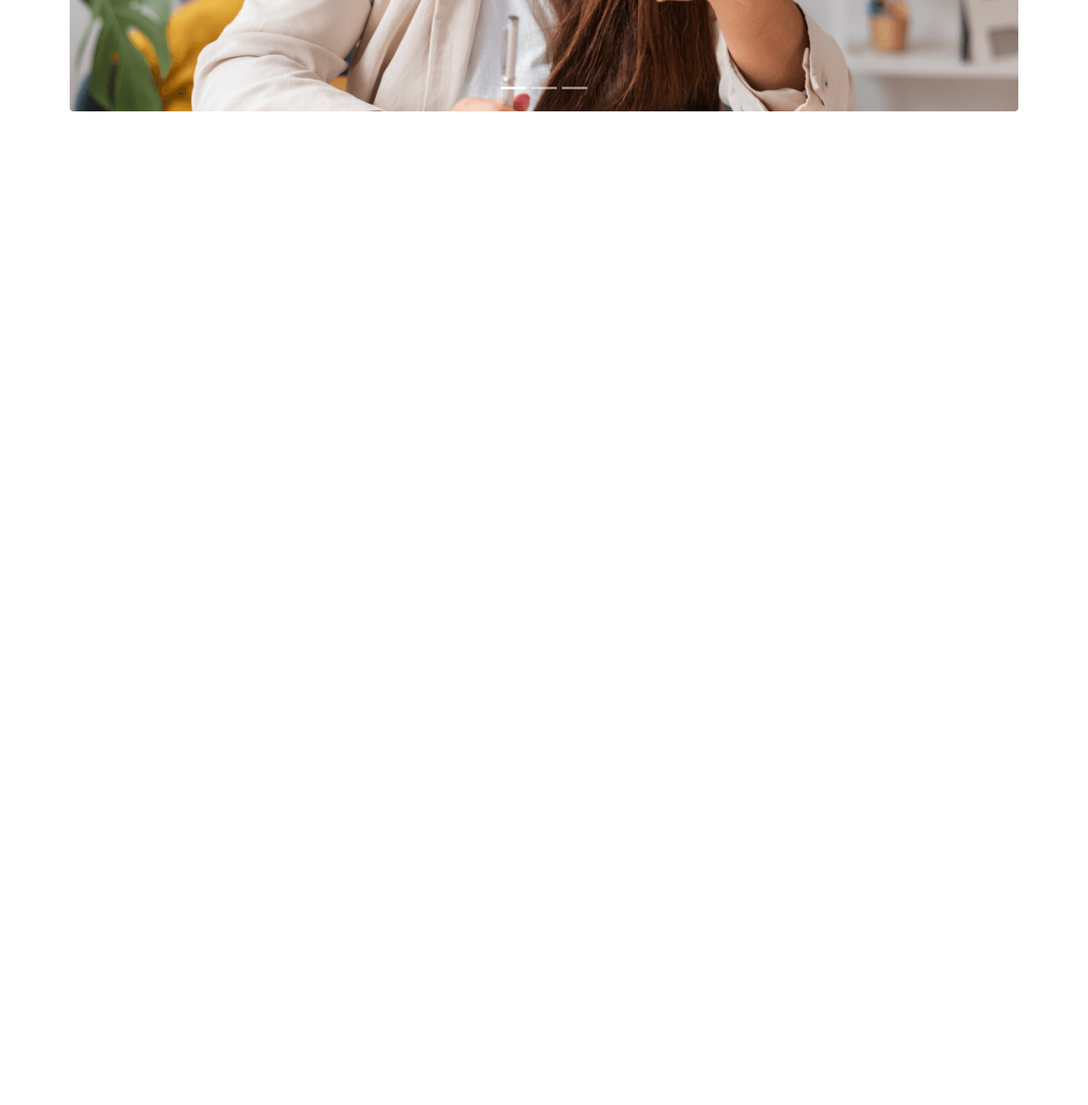
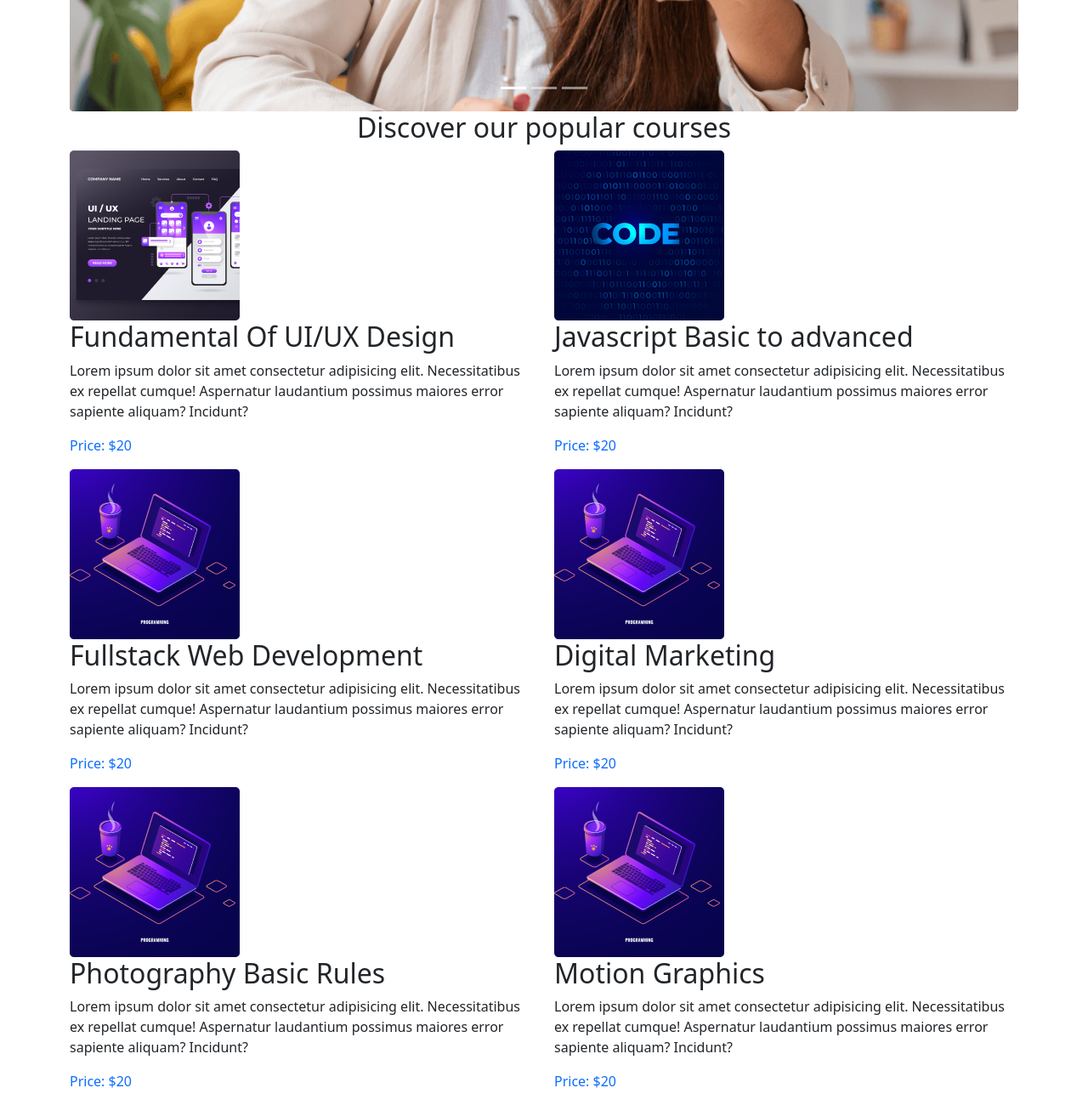
Before and after one commit to sny786/assignment-three, a plain HTML site: page index.html in a window 1280 px wide. Shown: the part 565-1865 px from the top of the page at 85% size. Before the commit the page ends 800 px from the top, so only its background shows below. Drawn offline with nearby package versions, Linux system fonts and the light colour scheme.

Commit message:
courses-done

```diff
--- a/index.html
+++ b/index.html
@@ -12,7 +12,7 @@
 <body>
 
     <header class="container">
-        <nav class="navbar navbar-expand-lg navbar-light bg-light">
+        <nav class="navbar navbar-expand-lg navbar-light bg-light ">
             <div class="container">
                 <a class="navbar-brand" href="#">Pro skill</a>
                 <button class="navbar-toggler" type="button" data-bs-toggle="collapse"
@@ -66,8 +66,8 @@
                         aria-label="Slide 3"></button>
                 </div>
                 <div class="carousel-inner">
-                    <div class="carousel-item active">
-                        <img src="images/cover/cover-1.png" class="d-block w-100" alt="...">
+                    <div class="carousel-item active ">
+                        <img src="images/cover/cover-1.png" class="d-block w-100 " alt="...">
                         <div
                             class="carousel-caption d-flex flex-column justify-content-center align-items-center h-100">
                             <h2>Learn real skills from top tech Instructor</h2>
@@ -106,7 +106,66 @@
             </div>
         </section>
         <!-- slider end  -->
+
+
+        <!-- courses add  -->
+
+        <section>
+
+            <div class="d-flex flex-column justify-content-center align-items-center h-100 ">
+                <h2>Discover our popular courses</h2>
+
+            </div>
+            <div class="row">
+                <div class="col-md-6 col-12 ">
+                    <img src="images/course/course-1.png" alt="" class="img-fluid">
+                    <h2>Fundamental Of UI/UX Design</h2>
+                    <p>Lorem ipsum dolor sit amet consectetur adipisicing elit. Necessitatibus ex repellat cumque!
+                        Aspernatur laudantium possimus maiores error sapiente aliquam? Incidunt?</p>
+
+                    <p class="text-primary">Price: $20</p>
+                </div>
+                <div class="col-md-6 col-12 ">
+                    <img src="images/course/course-2.png" alt="" class="img-fluid">
+                    <h2>Javascript Basic to advanced</h2>
+                    <p>Lorem ipsum dolor sit amet consectetur adipisicing elit. Necessitatibus ex repellat cumque!
+                        Aspernatur laudantium possimus maiores error sapiente aliquam? Incidunt?</p>
+                    <p class="text-primary">Price: $20</p>
+                </div>
+                <div class="col-md-6 col-12 ">
+                    <img src="images/course/course-3.png" alt="" class="img-fluid">
+                    <h2>Fullstack Web Development</h2>
+                    <p>Lorem ipsum dolor sit amet consectetur adipisicing elit. Necessitatibus ex repellat cumque!
+                        Aspernatur laudantium possimus maiores error sapiente aliquam? Incidunt?</p>
+                    <p class="text-primary">Price: $20</p>
+                </div>
+                <div class="col-md-6 col-12 ">
+                    <img src="images/course/course-3.png" alt="" class="img-fluid">
+                    <h2>Digital Marketing</h2>
+                    <p>Lorem ipsum dolor sit amet consectetur adipisicing elit. Necessitatibus ex repellat cumque!
+                        Aspernatur laudantium possimus maiores error sapiente aliquam? Incidunt?</p>
+                    <p class="text-primary">Price: $20</p>
+                </div>
+                <div class="col-md-6 col-12 ">
+                    <img src="images/course/course-3.png" alt="" class="img-fluid">
+                    <h2>Photography Basic Rules</h2>
+                    <p>Lorem ipsum dolor sit amet consectetur adipisicing elit. Necessitatibus ex repellat cumque!
+                        Aspernatur laudantium possimus maiores error sapiente aliquam? Incidunt?</p>
+                    <p class="text-primary">Price: $20</p>
+                </div>
+                <div class="col-md-6 col-12 ">
+                    <img src="images/course/course-3.png" alt="" class="img-fluid">
+                    <h2>Motion Graphics</h2>
+                    <p>Lorem ipsum dolor sit amet consectetur adipisicing elit. Necessitatibus ex repellat cumque!
+                        Aspernatur laudantium possimus maiores error sapiente aliquam? Incidunt?</p>
+                    <p class="text-primary">Price: $20</p>
+                </div>
+            </div>
+        </section>
+        <!-- courses done  -->
     </header>
+
+
     <script src="https://cdn.jsdelivr.net/npm/bootstrap@5.2.0/dist/js/bootstrap.bundle.min.js"
         integrity="sha384-A3rJD856KowSb7dwlZdYEkO39Gagi7vIsF0jrRAoQmDKKtQBHUuLZ9AsSv4jD4Xa"
         crossorigin="anonymous"></script>
```
